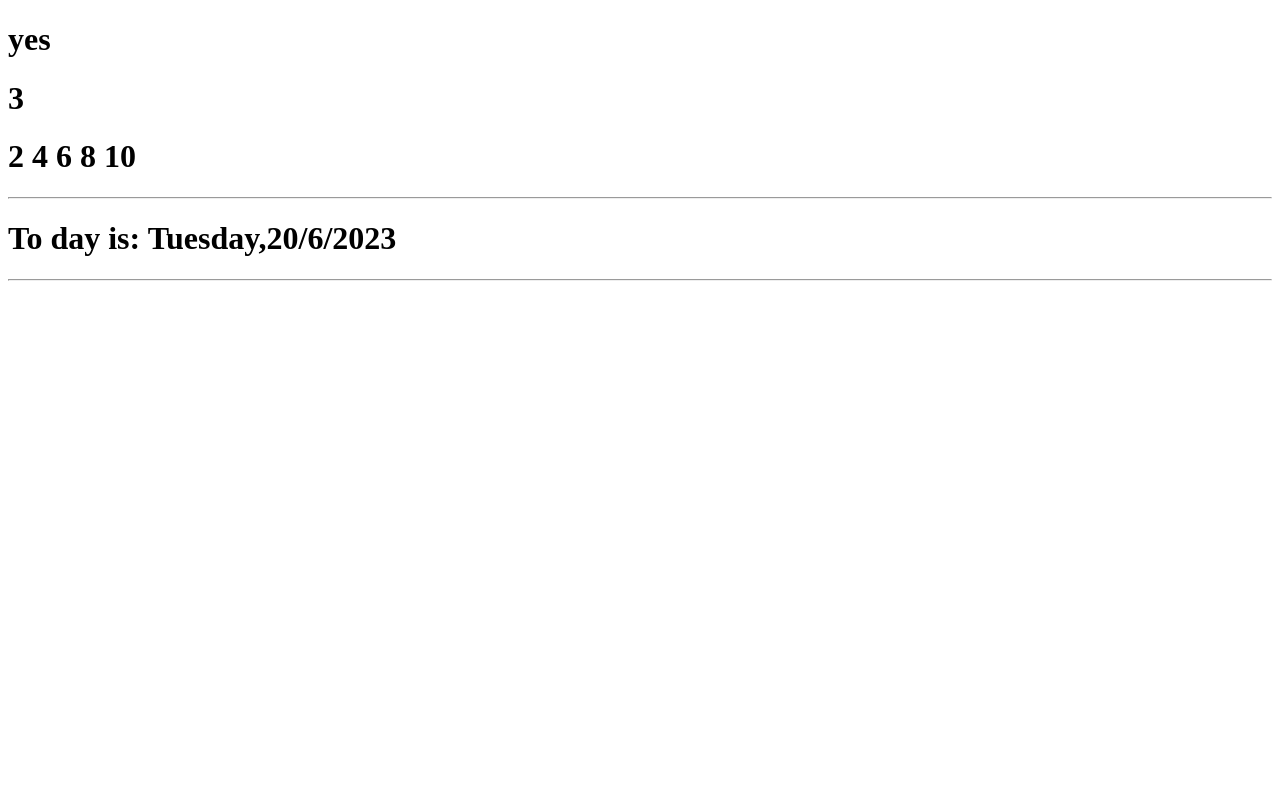
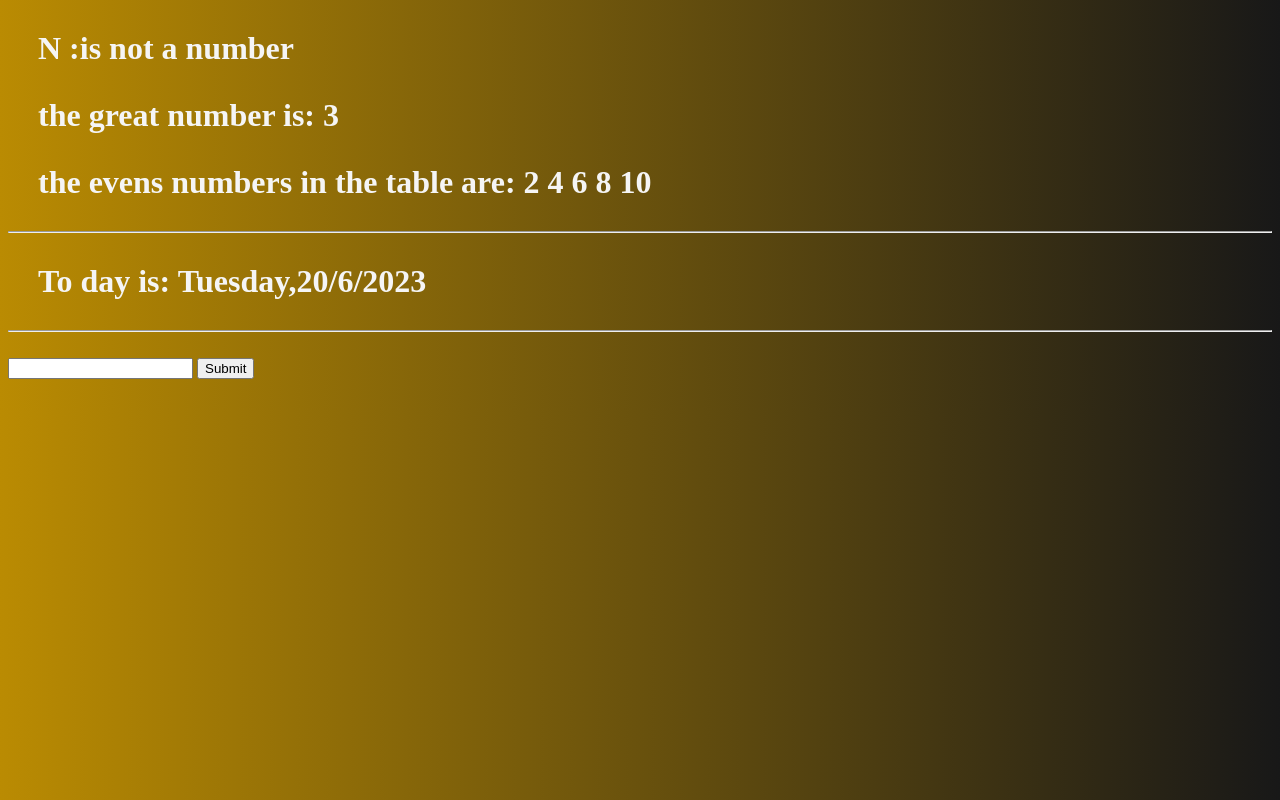
Before and after one commit to ridalak027/JS05-3, a plain HTML site: page index.html in a window 1280 px wide. Drawn offline with Linux system fonts and the light colour scheme.

Commit message:
Add files via upload

```diff
--- a/index.html
+++ b/index.html
@@ -1,20 +1,25 @@
 <!DOCTYPE html>
 <html lang="en">
-<head>
-    <meta charset="UTF-8">
-    <meta name="viewport" content="width=device-width, initial-scale=1.0">
+  <head>
+    <meta charset="UTF-8" />
+    <meta name="viewport" content="width=device-width, initial-scale=1.0" />
+    <link rel="stylesheet" href="style.css" />
     <title>Document</title>
-</head>
-<body>
-
+  </head>
+  <body>
     <h1 id="stat"></h1>
     <h1 id="grat"></h1>
     <h1 id="tab"></h1>
-    <hr>
+    <hr />
     <h1 id="date"></h1>
-    <hr>
+    <hr />
+    <br />
+    <form onsubmit="return verf_v2()" target="_blank" method="get">
+      <input type="text" id="inputtxt" />
+      <input type="submit" />
+    </form>
+    <h1 id="out"></h1>
 
     <script src="main.js"></script>
-
-</body>
+  </body>
 </html>
--- a/main.js
+++ b/main.js
@@ -1,17 +1,11 @@
-/* function 1 */
+/* function 1 (version 1)*/
+var N = "N";
 
-var N = 1;
-var txt = "";
-
-function verf (numb1) {
-  if(isNaN(numb1)){
-    txt = "h";
-    console.log(txt);
-    document.getElementById("stat").innerHTML= "not";
-  }else{
-    txt = "hh";
-    console.log(txt);
-    document.getElementById("stat").innerHTML= "yes";
+function verf(numb1) {
+  if (isNaN(numb1)) {
+    document.getElementById("stat").innerHTML = `${numb1} :is not a number`;
+  } else {
+    document.getElementById("stat").innerHTML = `${numb1} :yes it is a number`;
   }
 }
 
@@ -22,66 +16,77 @@ verf(N);
 var N1 = 1;
 var N2 = 3;
 
-function verf_two(numb1,numb2) {
-  if(N1 > N2){
-    document.getElementById("grat").innerHTML= N1;
-  }else if(N2 > N1){
-    document.getElementById("grat").innerHTML= N2;
-  }else{
-    document.getElementById("grat").innerHTML= N1=N2;
+function verf_two(numb1, numb2) {
+  if (N1 > N2) {
+    document.getElementById("grat").innerHTML = `the great number is: ${N1}`;
+  } else if (N2 > N1) {
+    document.getElementById("grat").innerHTML = `the great number is: ${N2}`;
+  } else {
+    document.getElementById("grat").innerHTML = `the two numbers are equales`;
   }
 }
 
-verf_two(N1,N2);
+verf_two(N1, N2);
 
 /* function 3 */
 
-const TAB =[1,2,3,4,5,6,7,8,9,10];
-var txt ="";
+const TAB = [1, 2, 3, 4, 5, 6, 7, 8, 9, 10];
+var txt = "";
 
 function print_even(T) {
-
-  for(var i=0 ; i < 10 ; i++){
-
-    if(TAB[i] % 2 ==0){
-      txt += TAB[i]  + " ";
+  for (var i = 0; i < 10; i++) {
+    if (TAB[i] % 2 == 0) {
+      txt += TAB[i] + " ";
     }
-
   }
-  document.getElementById("tab").innerHTML=txt;
+  document.getElementById(
+    "tab"
+  ).innerHTML = `the evens numbers in the table are: ${txt}`;
 }
 
 print_even(TAB);
 
 /* function 4 */
 
-
 function print_date() {
-
   const datt = new Date();
-  var days = datt.getDate();;
-  var month = datt.getMonth()+1;
+  var days = datt.getDate();
+  var month = datt.getMonth() + 1;
   var year = datt.getFullYear();
   var day = datt.getDay();
 
-  if(day == 0){
+  if (day == 0) {
     day = "Sunday";
-  }else if(day == 1){
+  } else if (day == 1) {
     day = "Monday";
-  }else if(day ==2){
-    day = "Tuesday" ;
-  }else if(day ==3){
+  } else if (day == 2) {
+    day = "Tuesday";
+  } else if (day == 3) {
     day = "Wednesday";
-  }else if(day ==4){
+  } else if (day == 4) {
     day = "Thursday";
-  }else if(day ==5){
+  } else if (day == 5) {
     day = "Friday";
-  }else{
+  } else {
     day = Saturday;
   }
 
-  document.getElementById("date").innerHTML= `To day is: ${day},${days}/${month}/${year}`;
-
+  document.getElementById(
+    "date"
+  ).innerHTML = `To day is: ${day},${days}/${month}/${year}`;
 }
 
 print_date();
+
+/* function 2 (version 2) */
+
+function verf_v2() {
+  var x = document.getElementById("inputtxt").value;
+  if (isNaN(x)) {
+    document.getElementById("out").innerHTML = `${x} :is not a number`;
+  } else {
+    document.getElementById("out").innerHTML = `${x} :yes it is a number`;
+  }
+}
+
+/*  */
--- a/style.css
+++ b/style.css
@@ -0,0 +1,18 @@
+body {
+  background: #ba8b02; /* fallback for old browsers */
+  background: -webkit-linear-gradient(
+    to left,
+    #181818,
+    #ba8b02
+  ); /* Chrome 10-25, Safari 5.1-6 */
+  background: linear-gradient(
+    to left,
+    #181818,
+    #ba8b02
+  ); /* W3C, IE 10+/ Edge, Firefox 16+, Chrome 26+, Opera 12+, Safari 7+ */
+}
+
+h1 {
+  color: whitesmoke;
+  margin: 30px;
+}
```
